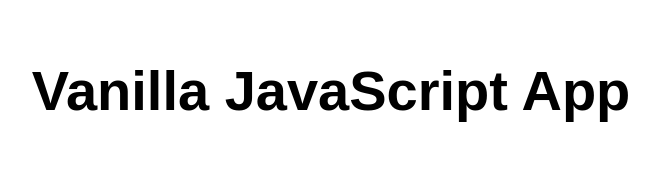
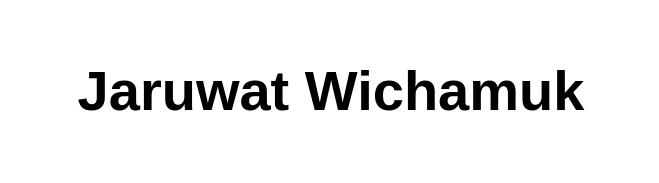
Before and after one commit to Code04691/DEKKU2, a website: page src/index.html in a window 1280 px wide. Shown: the whole page, without its empty margins (309-968 px from the left). Drawn offline with Linux system fonts and the light colour scheme.

Commit message:
Update index.html

```diff
--- a/src/index.html
+++ b/src/index.html
@@ -10,7 +10,7 @@
 
 <body>
   <main>
-    <h1>Vanilla JavaScript App</h1>
+    <h1>Jaruwat Wichamuk </h1>
   </main>
 </body>
 
```
